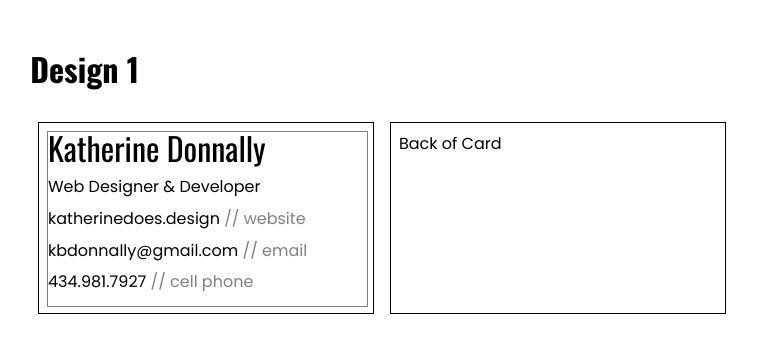
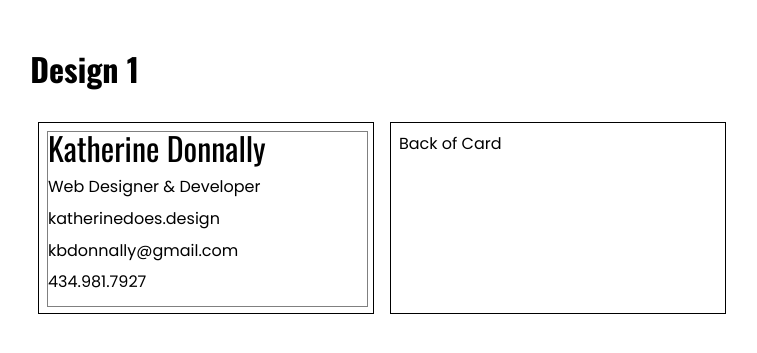
Before and after one commit to kbdonnally/business-card, a Jekyll site: the page built from pages/design-1.html, in a window 1280 px wide. Shown: the top 353 px of the page, without its empty margins (23-780 px from the left). Built offline with Jekyll 4.4.1, drawn with Linux system fonts in a browser that asks for light colours; some web fonts are replaced.

Commit message:
Remove code comment labels & reorder card info

```diff
--- a/pages/design-1.html
+++ b/pages/design-1.html
@@ -13,11 +13,9 @@ permalink: /design-1/
 		<div class="design-1-card__content">
 			<div class="design-1-card__name">{{ card.name }}</div>
 			<div class="design-1-card__title">Web Designer & Developer</div>
-			<div class="design-1-card__email">{{ card.email }} <span class="design-1-card__comment">// email</span></div>
-			<div class="design-1-card__number">{{ card.phone }} <span class="design-1-card__comment">// cell phone</span></div>
-			<div class="design-1-card__url">{{ card.url }} <span class="design-1-card__comment">// website</span></div>
-			<!--div class="design-1-card__twitter">{{ card.twitter }}</div>
-			<div class="design-1-card__github">{{ card.github }}</div-->
+			<div class="design-1-card__url">{{ card.url }}</div>
+			<div class="design-1-card__email">{{ card.email }}</div>
+			<div class="design-1-card__number">{{ card.phone }}</div>
 		</div>
 	</section>
 
```
